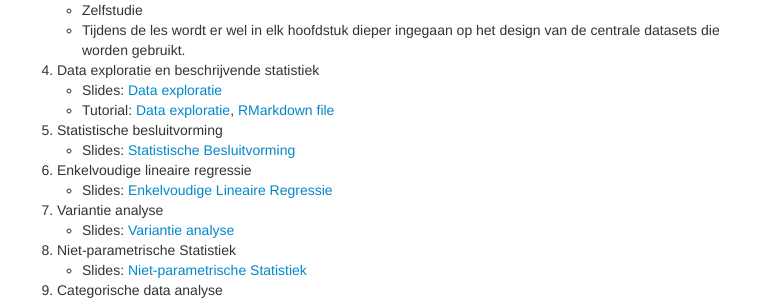
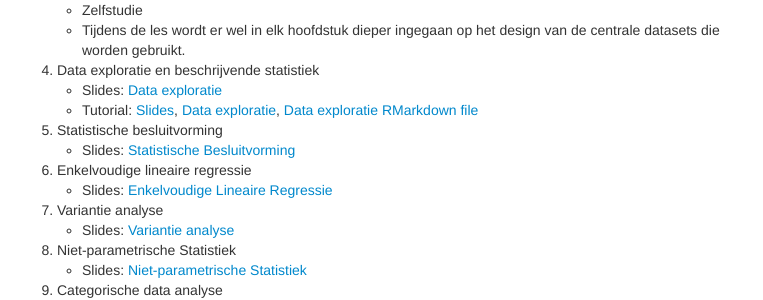
Before and after one commit to adder/statistiekBasisCursus, a Jekyll site: the page built from index.md, in a window 1280 px wide and 900 px high, scrolled down 1975 px. Shown: the part 405-705 px from the top of the window, without its empty margins (258-1021 px from the left). Built offline with Jekyll 4.4.1, drawn with Linux system fonts in a browser that asks for light colours.

Commit message:
add slides class1

```diff
--- a/index.md
+++ b/index.md
@@ -79,7 +79,7 @@ Er wordt verondersteld dat jullie volgende introductie zelfstandig doornemen:
 
   4. Data exploratie en beschrijvende statistiek
   - Slides: [Data exploratie](assets/04-DataExploratie.pdf)
-  - Tutorial: [Data exploratie](practica/practicum1/PC-practicum1.html), [RMarkdown file](practica/practicum1/PC-practicum1.Rmd)
+  - Tutorial: [Slides](practica/practicum1/class1_kvdb.pdf), [Data exploratie](practica/practicum1/PC-practicum1.html), [Data exploratie RMarkdown file](practica/practicum1/PC-practicum1.Rmd)
 
   5. Statistische besluitvorming
   - Slides: [Statistische Besluitvorming](assets/05-StatisticalInference.pdf)
```
Also changed, not shown: 1 other file.
